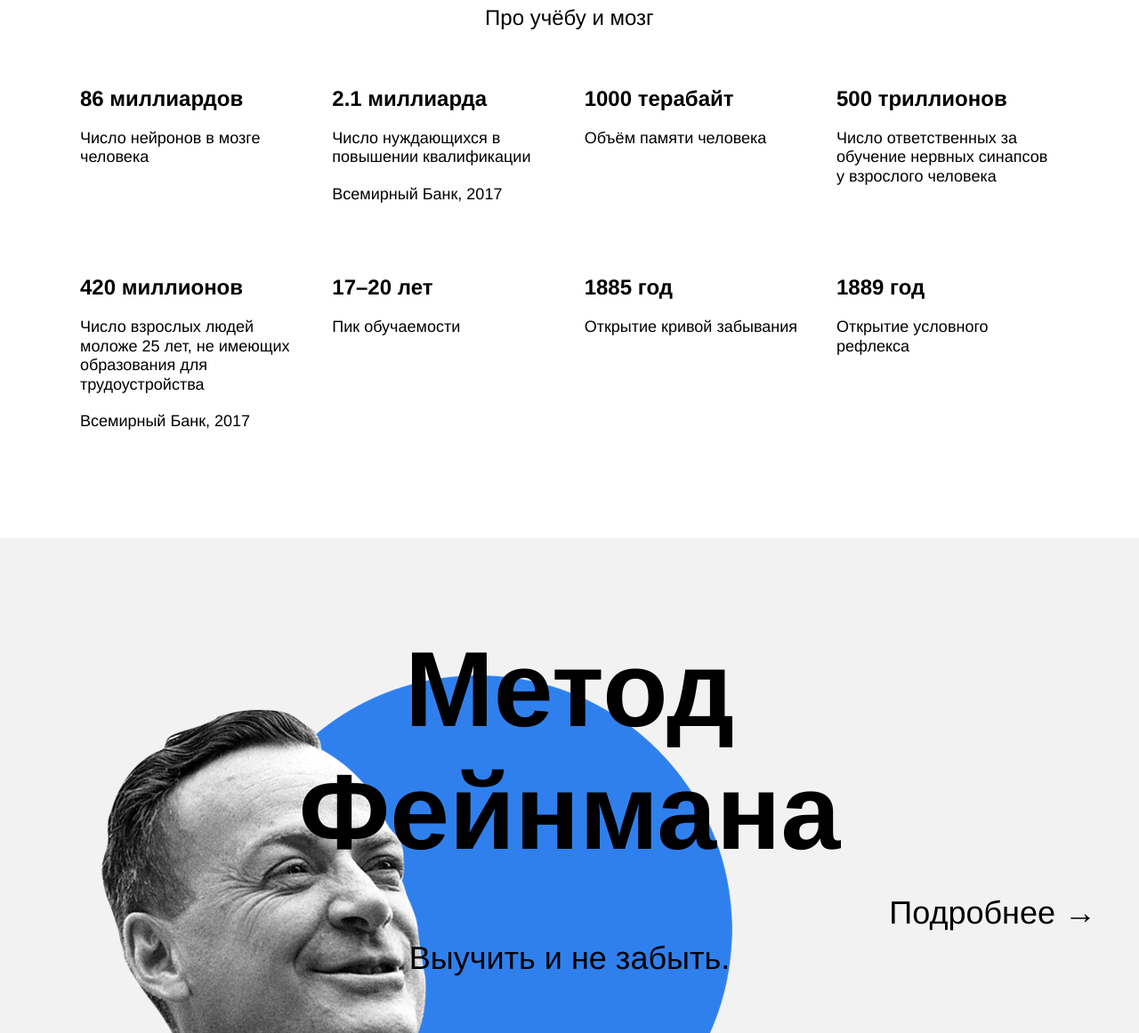
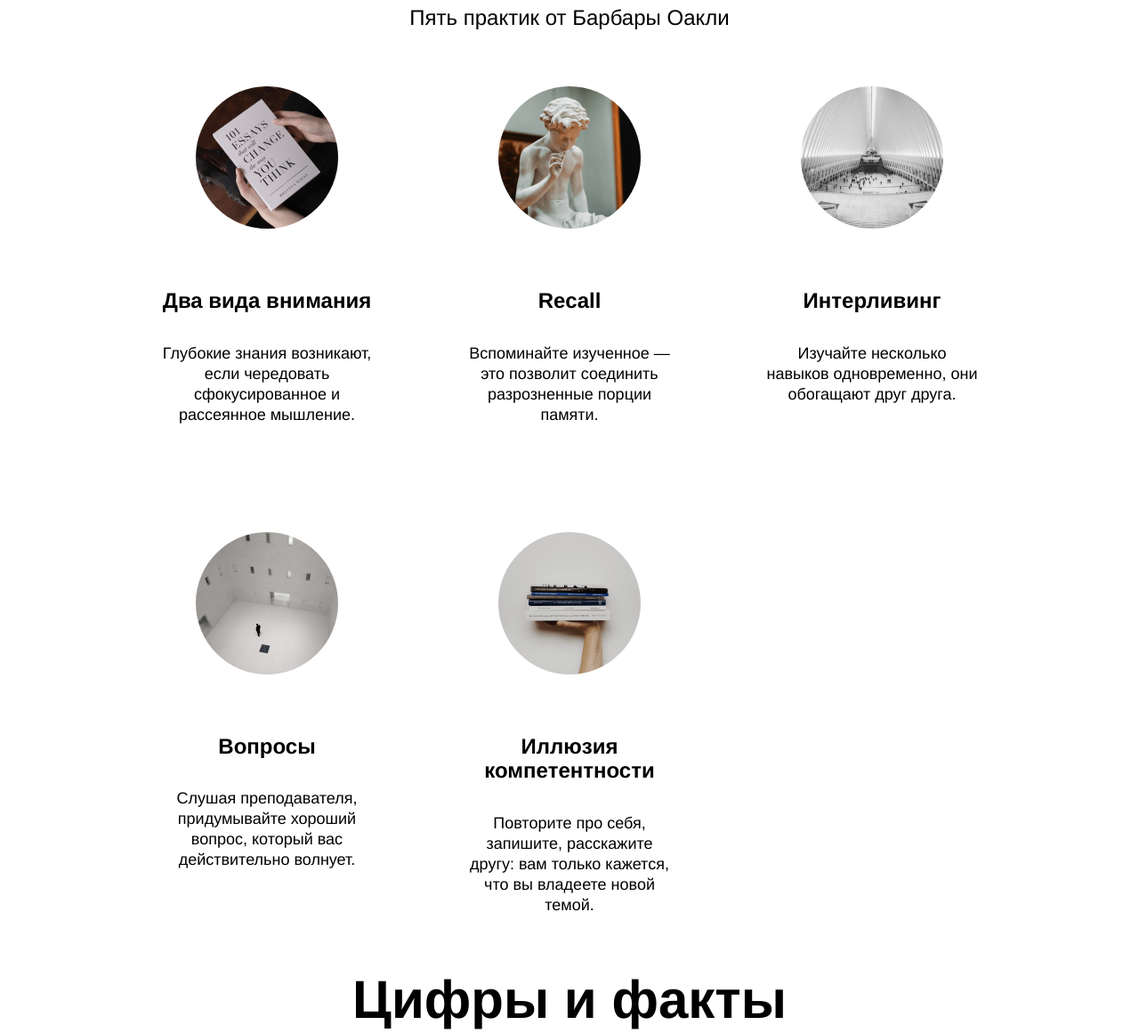
Before and after one commit to UFOLOG65ru/how-to-learn, a plain HTML site: page index.html in a window 1280 px wide. Shown: the part 1472-2633 px from the top of the page at 89% size. Drawn offline with Linux system fonts and the light colour scheme.

Commit message:
создан блок technics

```diff
--- a/index.html
+++ b/index.html
@@ -34,6 +34,43 @@
                 </div>
             </section>
 
+            <section class="technics">
+                <h2 class="section-title">Техники обучения</h3>
+                <p class="section-subtitle">Пять практик от Барбары Оакли</p>
+                <div class="cards">
+                   <div class="cards__item">
+                        <img src="images_sprint-2/attention.png" alt="Внимание" class="cards__image">
+                       <h3 class="cards__title">Два вида внимания</h3>
+                       <p class="cards__description">
+                           Глубокие знания возникают, если чередовать сфокусированное и рассеянное мышление.</p>
+                   </div>
+                   <div class="cards__item">
+                    <img src="images_sprint-2/recall.png" alt="Вспоминайте" class="cards__image">
+                   <h3 class="cards__title">Recall</h3>
+                   <p class="cards__description">
+                       Вспоминайте изученное — это позволит соединить разрозненные порции памяти.</p>
+                   </div>
+                   <div class="cards__item">
+                    <img src="images_sprint-2/interliving.png" alt="Интерливинг" class="cards__image">
+                   <h3 class="cards__title">Интерливинг</h3>
+                   <p class="cards__description">
+                       Изучайте несколько навыков одновременно, они обогащают друг друга.</p>
+                   </div>
+                   <div class="cards__item">
+                    <img src="images_sprint-2/question.png" alt="Вопросы" class="cards__image">
+                   <h3 class="cards__title">Вопросы</h3>
+                   <p class="cards__description">
+                    Слушая преподавателя, придумывайте хороший вопрос, который вас действительно волнует.</p>
+                   </div>
+                   <div class="cards__item">
+                    <img src="images_sprint-2/competence.png" alt="Книги" class="cards__image">
+                   <h3 class="cards__title">Иллюзия компетентности</h3>
+                   <p class="cards__description">
+                    Повторите про себя, запишите, расскажите другу: вам только кажется, что вы владеете новой темой.</p>
+                   </div>
+                </div>
+            </section>
+
             <section class="digits">
                     <h2 class="section-title">Цифры и факты</h2>
                     <p class="section-subtitle">Про учёбу и мозг</p>
@@ -44,8 +81,8 @@
                     </div>
                         <div class="table__cell">
                             <h3 class="table__heading">2.1 миллиарда</h3>
-                            <p class="table__text">Число нуждающихся в повышении квалификации</p
-                                ><p class="table__text">Всемирный Банк, 2017</p>
+                            <p class="table__text">Число нуждающихся в повышении квалификации</p>
+                            <p class="table__text">Всемирный Банк, 2017</p>
                         </div>
                         <div class="table__cell">
                             <h3 class="table__heading">1000 терабайт</h3>
@@ -71,7 +108,7 @@
                         <div class="table__cell">
                             <h3 class="table__heading">1889 год</h3>
                             <p class="table__text">Открытие условного рефлекса</p>
-                        </div>
+                    </div>
                 </div>
             </section>
 
@@ -147,9 +184,21 @@
                 <nav class="footer__column footer__column_content_social">
                     <h4 class="footer__column-heading">Соцсети</h4>
                         <ul class="footer__column-links">
-                            <li><a class="footer__column-link" href="https://www.facebook.com/"><img src="images/facebook_white.svg" alt="Фейсбук" class="footer__social-icon">Facebook</a></li>
-                            <li><a class="footer__column-link" href="https://vk.com/"><img src="images/vk_white.svg" alt="ВКонтакте" class="footer__social-icon">ВКонтакте</a></li>
-                            <li><a class="footer__column-link" href="https://www.instagram.com/"><img src="images/instagram_white.svg" alt="Инстаграм" class="footer__social-icon">Instagram</a></li>
+                            <li>
+                                <a class="footer__column-link" href="https://www.facebook.com/">
+                                    <img src="images/facebook_white.svg" alt="Фейсбук" class="footer__social-icon">Facebook
+                                </a>
+                            </li>
+                            <li>
+                                <a class="footer__column-link" href="https://vk.com/">
+                                    <img src="images/vk_white.svg" alt="ВКонтакте" class="footer__social-icon">ВКонтакте
+                                </a>
+                            </li>
+                            <li>
+                                <a class="footer__column-link" href="https://www.instagram.com/">
+                                    <img src="images/instagram_white.svg" alt="Инстаграм" class="footer__social-icon">Instagram
+                                </a>
+                            </li>
                         </ul>
                 </nav>
             </div>
--- a/styles/style.css
+++ b/styles/style.css
@@ -1,3 +1,10 @@
+@keyframes rotate-square {
+    from {transform: rotate(0deg);
+    }
+    to {
+        transform: rotate(360deg);
+    }
+}
 .page {
     min-width: 1100px;
     /* мы ещё не умеем делать мобильную версию сайта, */
@@ -74,7 +81,8 @@ z-index: 2;
     width: 568px;
     background-color: #2F80ED;
     z-index: 0;
-
+    transform: rotate(-15deg);
+    animation: rotate-square linear 20s infinite;
 }
 
 .logo {
@@ -100,7 +108,6 @@ z-index: 2;
     justify-content: space-between;
     width: 80%;
     margin-top: 100px;
-    margin-bottom: 100px;
 }
 
 .two-columns__brief {
@@ -128,6 +135,58 @@ margin-bottom: 30px;
     font-weight: bold;
     line-height: 34px;
     font-size: 24px;
+}
+
+.technics {
+    display: flex;
+    flex-direction: column;
+    align-items: center;
+    width: 80%;
+    margin: 0 auto;
+    padding-top: 100px;
+}
+
+.cards {
+    display: flex;
+    flex-wrap: wrap;
+    width: 920px;
+}
+
+.cards__item {
+    display: flex;
+    flex-direction: column;
+    width: 240px;
+    justify-content: flex-start;
+    margin-right: 100px;
+}
+.cards__item:nth-child(3) {
+    margin-right: 0px;
+}
+
+.cards__image {
+    width:  160px;
+    height: 160px;
+    border-radius: 50%;
+    margin-top: 60px;
+    margin-bottom: 43px;
+    margin-left: 40px;
+    margin-right: 40px;
+}
+
+.cards__title {
+    margin-bottom: 16px;
+    text-align: center;
+    line-height: 1.15;
+    font-size: 24px;
+    font-weight: bold;
+}
+
+.cards__description {
+    text-align: center;
+    margin-bottom: 60px;
+    line-height: 23px;
+    font-size: 18px;
+    font-weight: normal;
 }
 
 .digits {
@@ -164,6 +223,7 @@ margin-bottom: 30px;
     flex-wrap: wrap;
     justify-content: space-between;
     width: 1100px;
+    margin: 0;
     margin-left: auto;
     margin-right: auto;
     margin-top: 60px;
@@ -171,7 +231,6 @@ margin-bottom: 30px;
 
 .table__cell {
     display: flex;
-    flex-wrap: wrap;
     flex-direction: column;
     width: 250px;
     margin: 0;
@@ -182,7 +241,6 @@ margin-bottom: 30px;
     line-height: 1.15;
     font-size: 24px;
     font-weight: bold;
-    display: flex;
     margin: 0;
     margin-bottom: 20px;
 
@@ -261,7 +319,6 @@ margin-bottom: 30px;
     overflow: hidden;
     margin: 0;
     background-color:  #1F1F1F;
-    z-index: 0;
 }
 
 .section-title_theme_dark {
```
Also changed, not shown: images_sprint-2/attention.png (added), images_sprint-2/book.jpg (added), images_sprint-2/competence.png (added), images_sprint-2/interliving.png (added), images_sprint-2/logo/arzamas.svg (added), images_sprint-2/logo/n1.svg (added), images_sprint-2/logo/polka.svg (added), images_sprint-2/logo/strelka.svg (added), images_sprint-2/question.png (added), images_sprint-2/recall.png (added), texts.txt (added), 1 other file.
